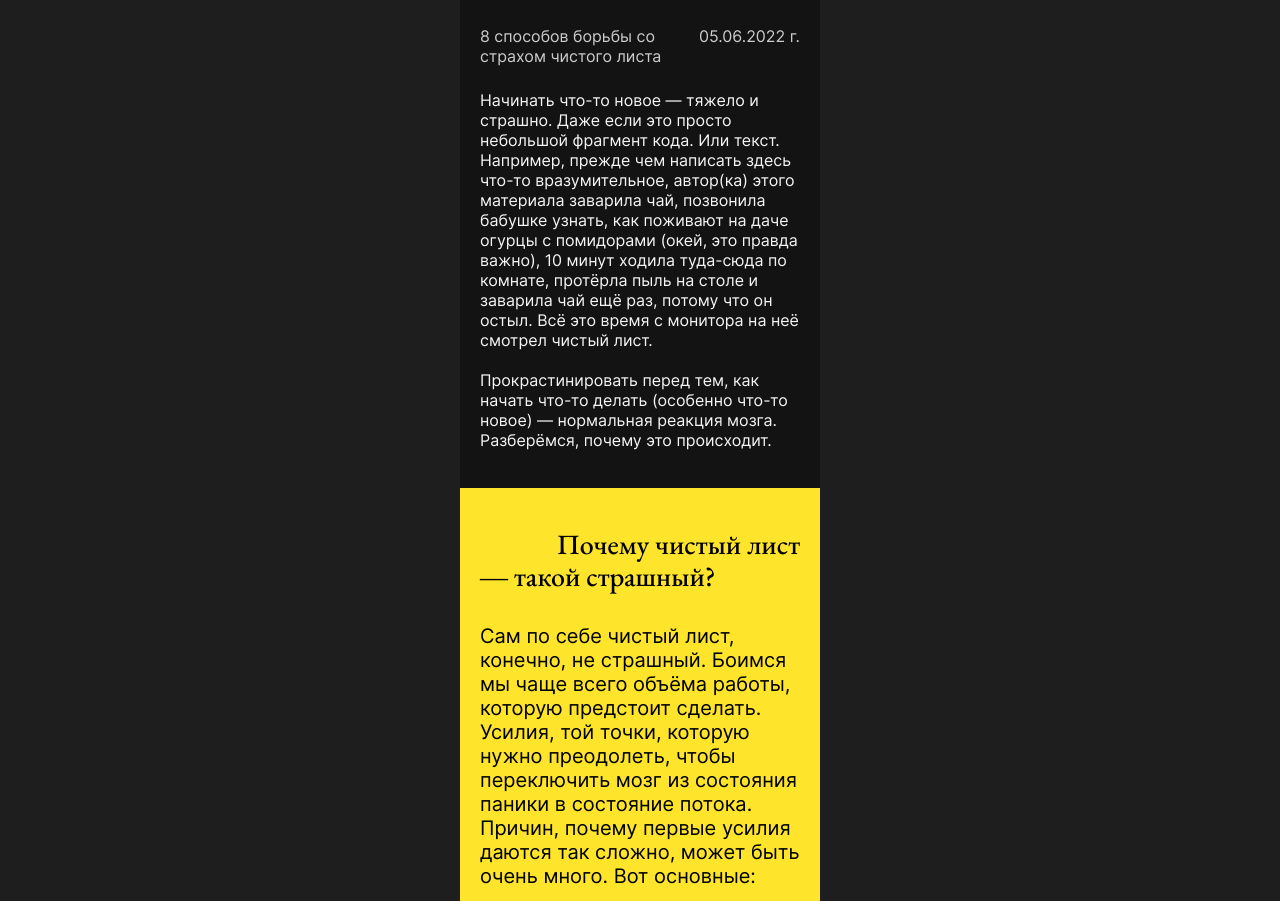
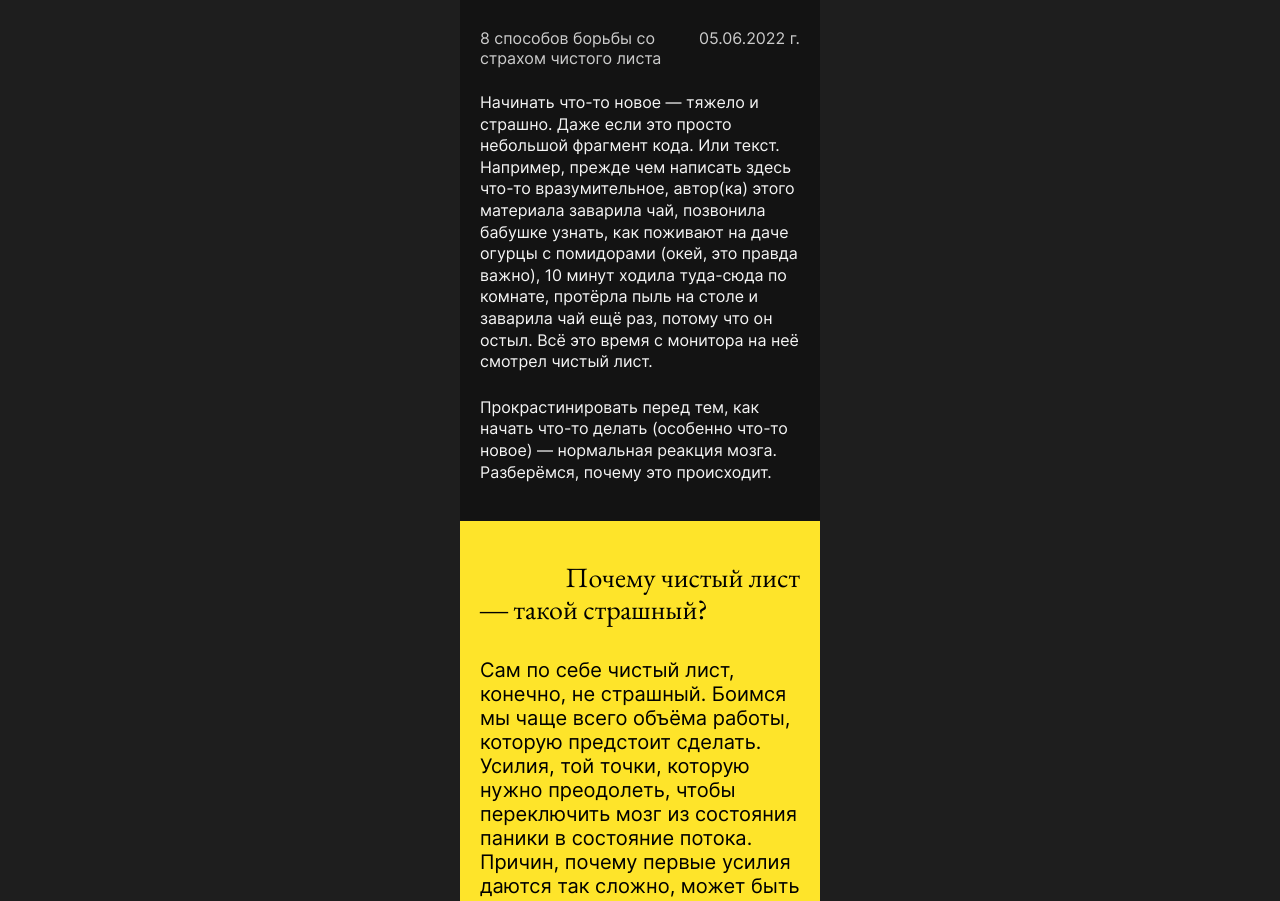
Before and after one commit to Kickrop/s-chistogo-lista, a plain HTML site: page index.html in a window 1280 px wide. Shown: the part 455-1356 px from the top of the page. Drawn offline with Linux system fonts and the light colour scheme; files whose address does not match are found by name.

Commit message:
fixed some things

```diff
--- a/fonts/fonts.css
+++ b/fonts/fonts.css
@@ -1,19 +1,42 @@
 @font-face {
     font-family: 'EB Garamond';
-    src: url('ebgaramondmedium.ttf') format('truetype'),
-            url('ebgaramondmedium.woff') format('woff'),
-            url('ebgaramondmedium.woff2') format('woff2'),
+    src:
+		url('ebgaramondmedium.ttf') format('truetype'),
+        url('ebgaramondmedium.woff') format('woff'),
+        url('ebgaramondmedium.woff2') format('woff2');
+	font-weight: 500;
+	font-display: swap;
+}
+
+@font-face {
+    font-family: 'EB Garamond';
+    src:
             url('ebgaramondregular.ttf') format('truetype'),
             url('ebgaramondregular.woff') format('woff'),
             url('ebgaramondregular.woff2') format('woff2');
+
+	font-weight: 400;
+	font-display: swap;
+}
+
+
+@font-face {
+    src:
+		url('interregular.ttf') format('truetype'),
+        url('interregular.woff') format('woff'),
+        url('interregular.woff2') format('woff2');
+
+    font-family: 'Inter';
+	font-weight: 400;
+	font-display: swap;
 }
 
 @font-face {
-    src: url('interregular.ttf') format('truetype'),
-            url('interregular.woff') format('woff'),
-            url('interregular.woff2') format('woff2'),
-            url('interbold.ttf') format('truetype'),
-            url('interbold.woff') format('woff'),
-            url('interbold.woff2') format('woff2');
+    src:
+        url('interbold.ttf') format('truetype'),
+        url('interbold.woff') format('woff'),
+        url('interbold.woff2') format('woff2');
     font-family: 'Inter';
+	font-weight: 700;
+	font-display: swap;
 }
--- a/index.html
+++ b/index.html
@@ -10,13 +10,22 @@
   <body>
     <header class="content-section">
         <a class="header__logo">
-            <img class="header__logo-image" src="images/logo.svg" alt="Логотип вёрстка" width="78.45px" height="15.43px">
+            <img
+			  class="header__logo-image"
+			  src="images/logo.svg"
+			  alt="Логотип вёрстка"
+			  width="78.45px"
+			  height="15.43px"
+			  />
         </a>
         <nav class="header__menu">
             <ul class="header__menu-list">
-                <li class="header__menu-item"><a class="header__menu-link header__menu-item_active" href="#0">Главная</a></li>
-                <li class="header__menu-item"><a class="header__menu-link" href="">О нас</a></li>
-                <li class="header__menu-item"><a class="header__menu-link" href="">Контакты</a></li>
+                <li class="header__menu-item">
+					<a class="header__menu-link header__menu-item_active" href="#0">Главная</a></li>
+                <li class="header__menu-item">
+					<a class="header__menu-link" href="">О нас</a></li>
+                <li class="header__menu-item">
+					<a class="header__menu-link" href="">Контакты</a></li>
             </ul>
         </nav>
     </header>
@@ -36,7 +45,7 @@
         </div>
         <div class="intro__main-text">
             <p>Начинать что-то новое — тяжело и страшно. Даже если это просто небольшой фрагмент кода. Или текст. Например, прежде чем написать здесь что-то вразумительное, автор(ка) этого материала заварила чай, позвонила бабушке узнать, как поживают на даче огурцы с помидорами (окей, это правда важно), 10 минут ходила туда-сюда по комнате, протёрла пыль на столе и заварила чай ещё раз, потому что он остыл. Всё это время с монитора на неё смотрел чистый лист.</p>
-            <br><p>Прокрастинировать перед тем, как начать что-то делать (особенно что-то новое) — нормальная реакция мозга. Разберёмся, почему это происходит.</p>
+            <p>Прокрастинировать перед тем, как начать что-то делать (особенно что-то новое) — нормальная реакция мозга. Разберёмся, почему это происходит.</p>
         </div>
     </section>
 
--- a/styles/style.css
+++ b/styles/style.css
@@ -15,16 +15,20 @@ h1, h2, h3, h4, h5, h6, p, ul, ol, blockquote {
 
 .content-section {
     width: 360px;
-    margin: 0 auto;
+	max-width: 320%;
+	min-height: 100 360%;
+    margin: auto;
     box-sizing: border-box;
 }
 
 .content-section_theme_dark {
     background-color: #131313;
+	box-sizing: border-box;
 }
 
 .content-section_theme_bright {
     background-color: #FEE42A;
+	box-sizing: border-box;
 }
 
 header {
@@ -32,6 +36,12 @@ header {
     padding: 24px 20px;
     display: flex;
     justify-content: space-between;
+	align-items: flex-start;
+}
+
+.header__logo {
+	display: block;
+	width: 78px;
 }
 
 .header__menu {
@@ -43,6 +53,7 @@ header {
 .header__menu-list {
     display: flex;
     height: 84px;
+	gap: 12px;
     justify-content: space-between;
     flex-direction: column;
 }
@@ -64,7 +75,7 @@ header {
 #cover {
     background: #131313 url("../images/cover.svg") no-repeat right center;
     background-size: 95% auto;
-    padding: 7px 20px 30px;
+    padding: 7px 24px 32px 20px;
     min-height: 198px;
 }
 
@@ -99,15 +110,18 @@ h1 span {
     color: #CCCCCC;
     display: flex;
     justify-content: space-between;
-    margin-bottom: 24px;
+	gap: 22px;
+	font-size: 16px;
 }
 
 .intro__main-text {
     color: #F5F5F5;
-    /* display: flex;
-    flex-direction: column; */
-    /* align-items: center; */
-    /* justify-content: space-between; */
+    display: flex;
+    flex-direction: column;
+    justify-content: space-between;
+	line-height: 1.35;
+	gap: 24px;
+	margin-top: 24px;
 }
 
 .intro__date {
@@ -115,7 +129,7 @@ h1 span {
 }
 
 #reasons {
-    padding: 40px 20px 39px;
+    padding: 40px 20px 0px;
 }
 
 /* .content-section__subtitle {
@@ -153,7 +167,7 @@ h1 span {
 }
 
 #how-to {
-    padding: 40px 20px 32px;
+    padding: 40px 20px 0px;
 }
 
 h4 span {
```
